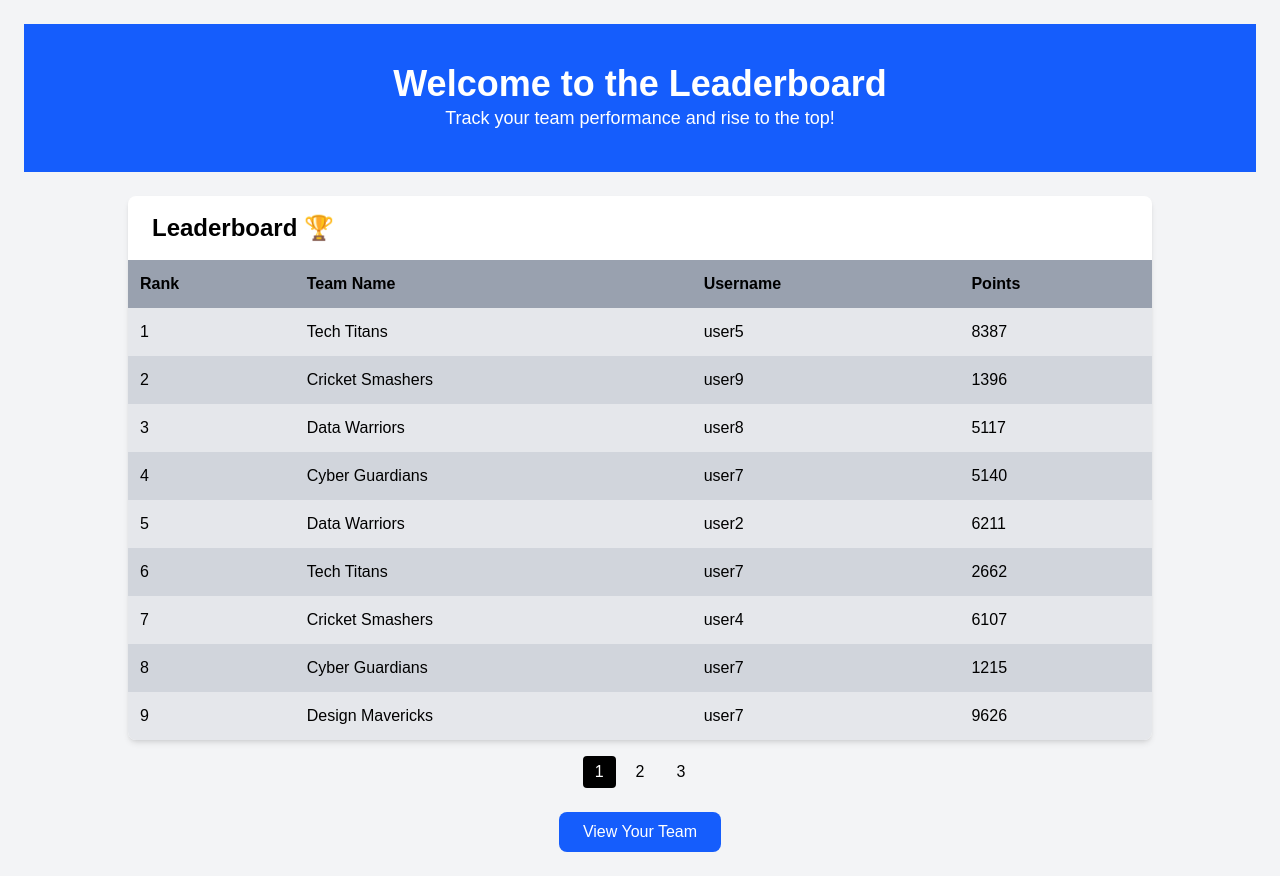
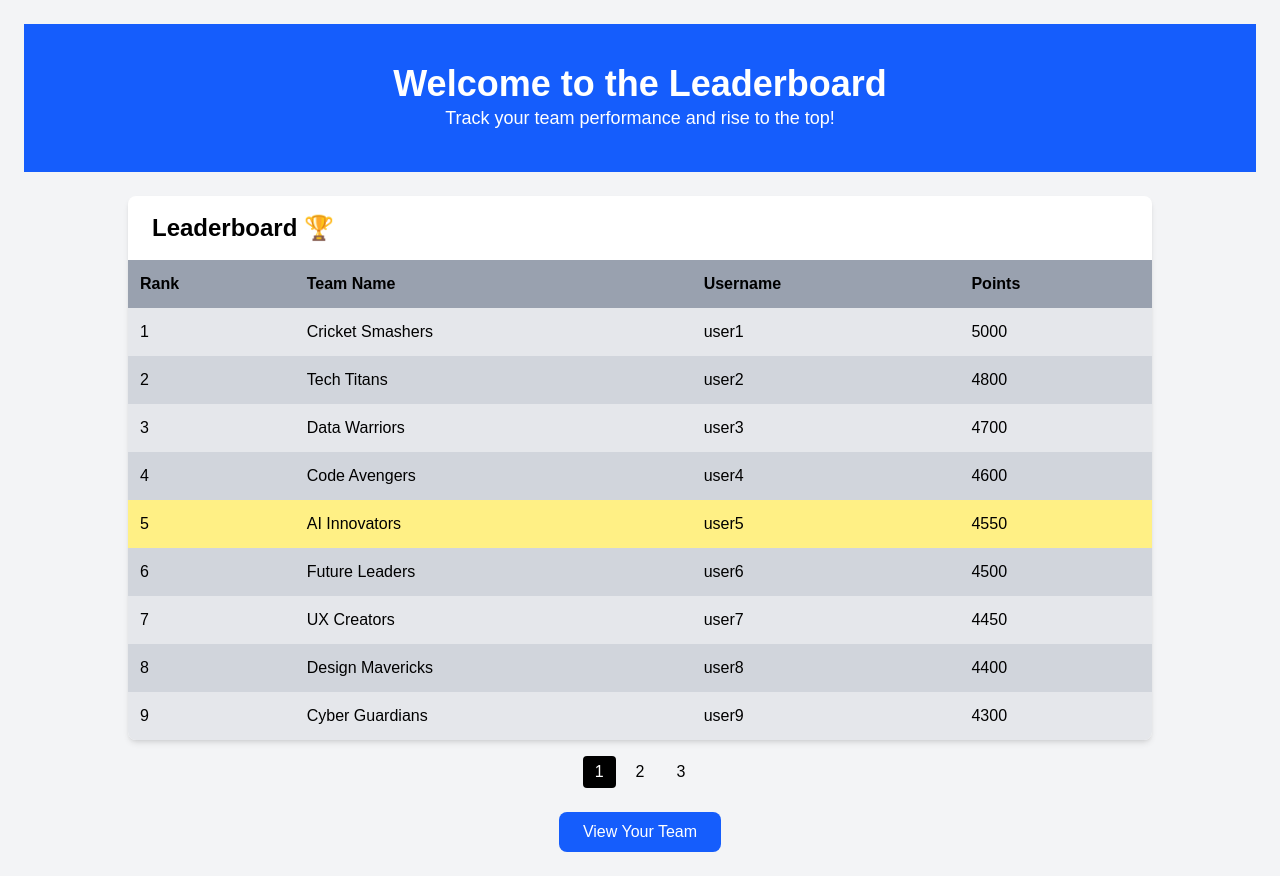
Before and after one commit to IshanHansaka/SpiritX_TetraBytes_02, a Next.js app in the folder client/: page /leaderboard in a window 1280 px wide. Built offline with nearby package versions, Linux system fonts and the light colour scheme.

Commit message:
feat(UI) leaderboard added

```diff
--- a/client/app/leaderboard/page.tsx
+++ b/client/app/leaderboard/page.tsx
@@ -12,62 +12,52 @@ type LeaderboardEntry = {
 
 const Leaderboard: React.FC = () => {
   const router = useRouter();
-  const loggedInUser = "user11"; // Replace with dynamic user data
-  const teamName = "Cricket Smashers"; // Replace with dynamic team data
+  const loggedInUser = "user5"; // Replace with dynamic user data
+  const teamName = "AI Innovators"; // Replace with dynamic team data
 
   const [currentPage, setCurrentPage] = useState<number>(1);
   const totalPages = 3; // Set total pages to 3
   const [leaderboardData, setLeaderboardData] = useState<LeaderboardEntry[]>([]);
 
-  const teamNames = [
-    "Cricket Smashers",
-    "Tech Titans",
-    "Data Warriors",
-    "Code Avengers",
-    "AI Innovators",
-    "Future Leaders",
-    "UX Creators",
-    "Design Mavericks",
-    "Cyber Guardians",
+  // Predefined teams and users (in a real-world scenario, this data would come from an API)
+  const teamsAndUsers = [
+    { team: "Cricket Smashers", username: "user1", points: 5000 },
+    { team: "Tech Titans", username: "user2", points: 4800 },
+    { team: "Data Warriors", username: "user3", points: 4700 },
+    { team: "Code Avengers", username: "user4", points: 4600 },
+    { team: "AI Innovators", username: "user5", points: 4550 },
+    { team: "Future Leaders", username: "user6", points: 4500 },
+    { team: "UX Creators", username: "user7", points: 4450 },
+    { team: "Design Mavericks", username: "user8", points: 4400 },
+    { team: "Cyber Guardians", username: "user9", points: 4300 },
   ];
 
+  // Function to fetch leaderboard data from the server (simulated)
+  const fetchLeaderboardData = () => {
+    // Sort the data by points in descending order
+    const sortedData = [...teamsAndUsers]
+      .sort((a, b) => b.points - a.points) // Sort by points (most points first)
+      .slice((currentPage - 1) * 9, currentPage * 9); // Paginate data based on current page
+
+    // Assign ranks to the sorted leaderboard data
+    const dataWithRank = sortedData.map((entry, index) => ({
+      rank: (currentPage - 1) * 9 + index + 1,
+      team: entry.team,
+      username: entry.username,
+      points: `${entry.points}`, // Format points
+    }));
+
+    setLeaderboardData(dataWithRank);
+  };
+
   useEffect(() => {
-    // Defining usernames inside useEffect to avoid unnecessary re-renders
-    const usernames = [
-      "user1",
-      "user2",
-      "user3",
-      "user4",
-      "user5",
-      "user6",
-      "user7",
-      "user8",
-      "user9",
-    ];
+    // Fetch data initially and then set interval for updates
+    fetchLeaderboardData();
+    const interval = setInterval(fetchLeaderboardData, 5000); // Poll every 5 seconds
 
-    // Fetch leaderboard data based on currentPage (replace with actual API call)
-    const fetchData = async () => {
-      // Simulating API data fetching
-      const data: LeaderboardEntry[] = Array(9)
-        .fill(null)
-        .map((_, index) => {
-          // Randomly pick a team name and username
-          const team = teamNames[Math.floor(Math.random() * teamNames.length)];
-          const username =
-            usernames[Math.floor(Math.random() * usernames.length)];
-
-          return {
-            rank: (currentPage - 1) * 9 + index + 1,
-            team: team,
-            username: username,
-            points: `${(Math.random() * 10000).toFixed(0)}`, // Random points between 0 and 10000
-          };
-        });
-
-      setLeaderboardData(data);
-    };
-    fetchData();
-  }, [currentPage]); // Removed teamNames and usernames from dependencies
+    // Cleanup on component unmount
+    return () => clearInterval(interval);
+  }, [currentPage]); // Only re-run when currentPage changes
 
   const handlePageChange = (page: number) => {
     if (page > 0 && page <= totalPages) {
@@ -103,7 +93,7 @@ const Leaderboard: React.FC = () => {
                 key={index}
                 className={`${
                   entry.username === loggedInUser && entry.team === teamName
-                    ? "bg-yellow-200"
+                    ? "bg-yellow-200" // Highlight logged-in user's row
                     : index % 2 === 0
                     ? "bg-gray-200"
                     : "bg-gray-300"
```
